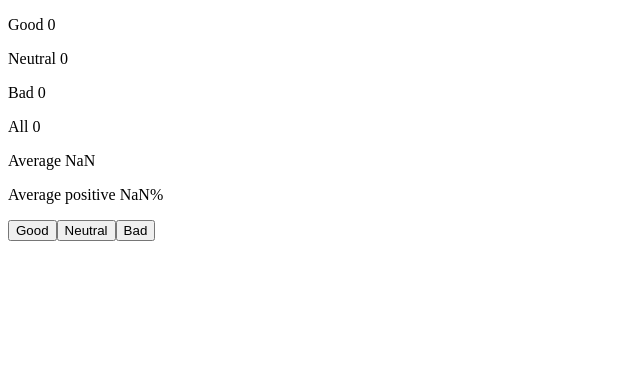
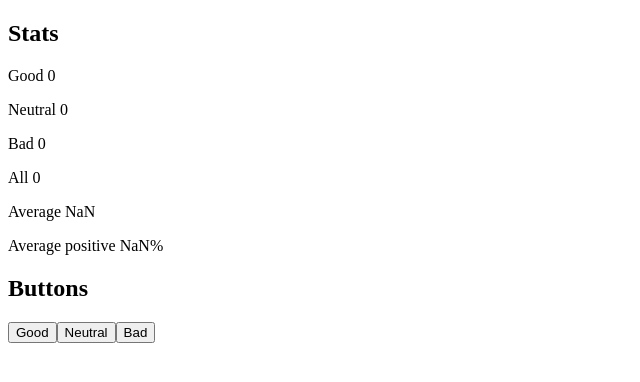
Before and after one commit to PetteriHellman/fullstack1, a React (Create React App) app in the folder fullstack/: page / in a window 1280 px wide. Shown: the top 382 px of the page, without its empty margins (0-640 px from the left). Built offline with nearby package versions, Linux system fonts and the light colour scheme.

Commit message:
Added H2

```diff
--- a/fullstack/src/App.js
+++ b/fullstack/src/App.js
@@ -8,7 +8,7 @@ const Stats = (props) => {
       <div><p>All {props.bad+props.good+props.neutral}</p></div>
       <div><p>Average {((props.good-props.bad)/(props.bad+props.good+props.neutral))}</p></div>
       <div><p>Average positive {((props.good)/(props.bad+props.good+props.neutral))}%</p></div>
-  </div>
+    </div>
   )
 }
 const App = () => {
@@ -33,7 +33,9 @@ const App = () => {
 
   return (
     <div>
+      <h2>Stats</h2>
       <Stats bad={bad} good={good} neutral={neutral}/>
+      <h2>Buttons</h2>
       <button onClick={handleClickGood}>Good</button>
       <button onClick={handleClickNeutral}>Neutral</button>
       <button onClick={handleClickBad}>Bad</button>
```
